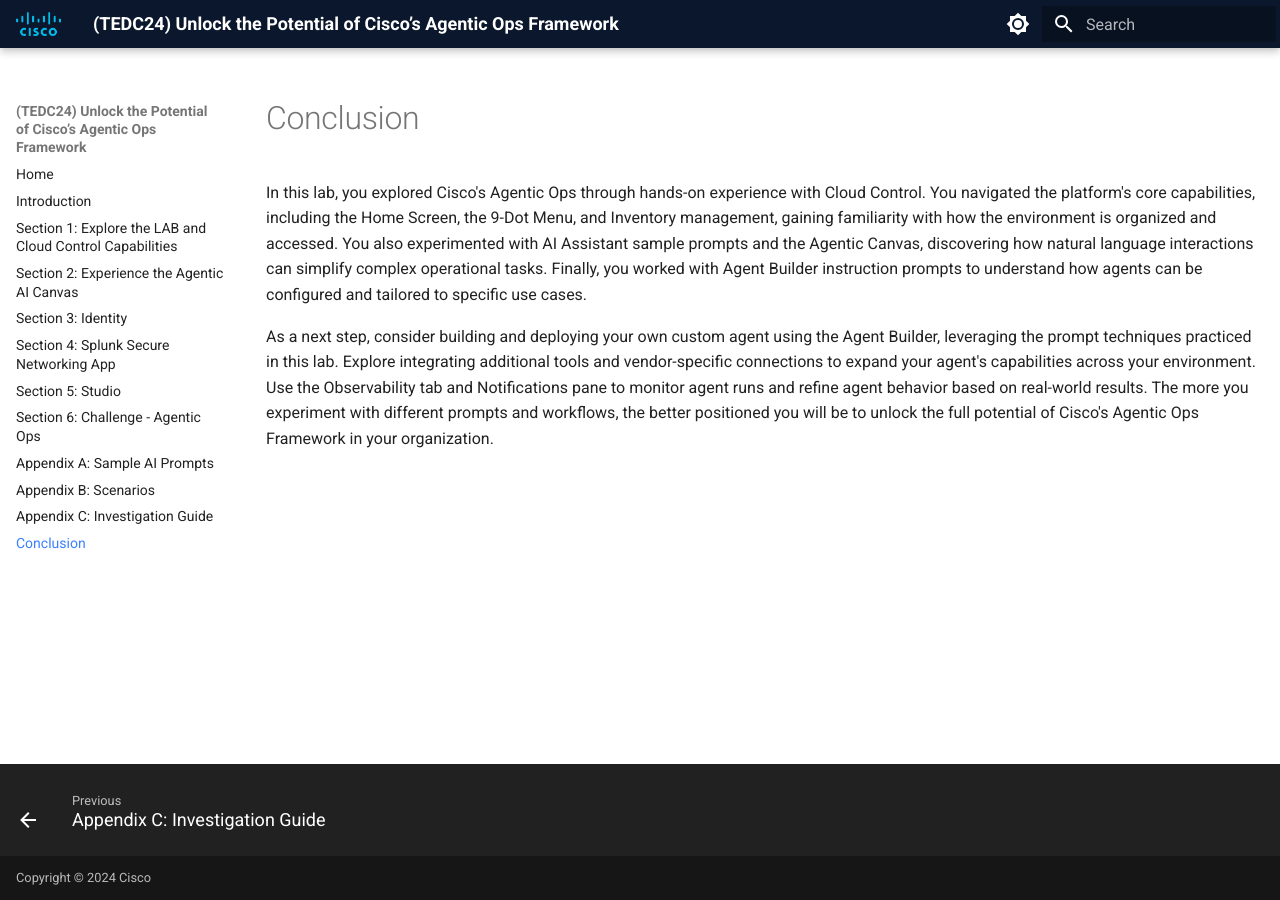
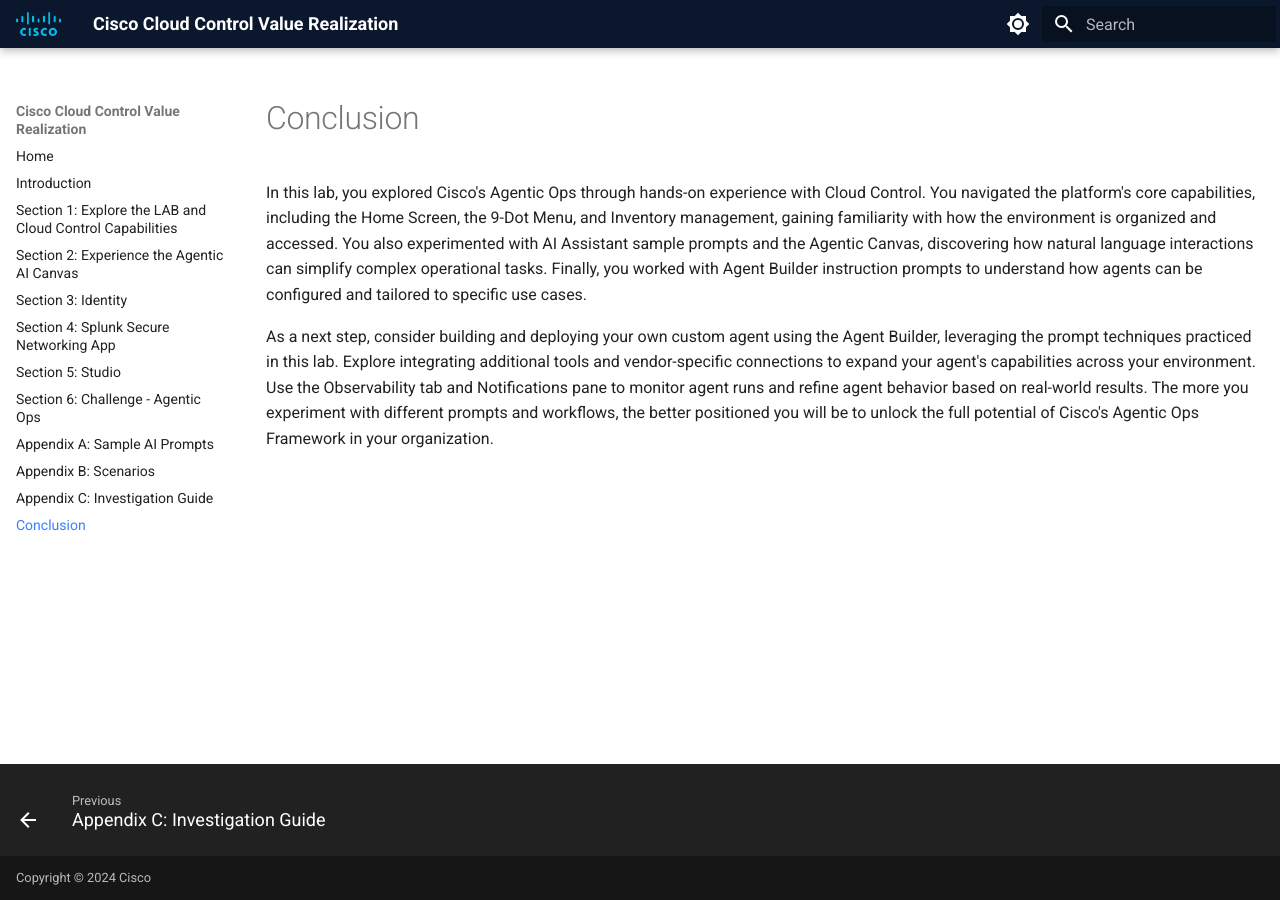
Before and after one commit to mokuma56/tedcn24-01-fy27, an MkDocs documentation site: the page built from docs/conclusion/index.md, in a window 1280 px wide. Built offline with MkDocs 1.6.1 and Material for MkDocs 9.7.7, drawn with Linux system fonts in a browser that asks for light colours.

Commit message:
Update lab guide — 2026-10-25 18:32

```diff
--- a/docs/overrides/home.html
+++ b/docs/overrides/home.html
@@ -11,6 +11,9 @@
     :root { .tx-hero__content { margin: 0; } }
     .tx-hero__content { padding-bottom: 1rem; margin: 0 auto; }
     .tx-hero__logo { scale: 1; width: 100%; padding-bottom: 50px; }
+    .tx-hero__event { padding-bottom: 50px; line-height: 1.05; }
+    .tx-hero__event-brand { display: block; font-size: 1.9rem; font-weight: 700; }
+    .tx-hero__event-name { display: block; font-size: 3rem; font-weight: 300; }
     .tx-hero__image { width: 850px; height: 1050px; order: 1; padding-right: 2.5rem; }
     .tx-hero .md-button { margin-top: .5rem; margin-right: .5rem; color: var(--md-primary-bg-color) }
     .tx-hero .md-button--primary { background-color: var(--md-primary-bg-color); color: rgb(0,0,0); border-color: var(--md-primary-bg-color) }
@@ -31,19 +34,27 @@
                 <img src="template_assets/CLAMER2025_Static_Midnight_Generic.png" draggable="false">
             </div>
             <div class="tx-hero__content">
+                {% if config.extra.event %}
+                <div class="tx-hero__event">
+                    <span class="tx-hero__event-brand">Cisco</span>
+                    <span class="tx-hero__event-name">{{ config.extra.event }}</span>
+                </div>
+                {% else %}
                 <div class="tx-hero__logo">
                     <img src="template_assets/TE_white_Logo_300dpi.png" draggable="false">
                 </div>
+                {% endif %}
                 <h1>
                     <script>
-                        var title = document.querySelector('meta[name="description"]').content
-                        const lab = title.split(" ")[0]
+                        var title = document.querySelector('meta[name="description"]').content.trim()
+                        // A leading session code (e.g. LTRXAR-3783) becomes the heading; plain titles have none
+                        const lab = /[0-9]/.test(title.split(" ")[0]) ? title.split(" ")[0] : ""
                         document.write(lab)
                     </script>
                 </h1>
                 <p>
                     <script>
-                        const descr = title.substring(title.indexOf(" ") + 1)
+                        const descr = lab ? title.substring(title.indexOf(" ") + 1) : title
                         document.write(descr)
                     </script>
                 </p>
--- a/mkdocs.yml
+++ b/mkdocs.yml
@@ -1,7 +1,7 @@
 ---
 dev_addr: "0.0.0.0:8000"
-site_name: " (TEDC24) Unlock the Potential of Cisco’s Agentic Ops Framework"
-site_description: " (TEDC24) Unlock the Potential of Cisco’s Agentic Ops Framework"
+site_name: "Cisco Cloud Control Value Realization"
+site_description: "Cisco Cloud Control Value Realization"
 site_author: "Cisco"
 copyright: Copyright &copy; 2024 Cisco
 theme:
@@ -32,6 +32,7 @@
   favicon: template_assets/cisco_logo.png
 extra:
   generator: false
+  event: "AMER Stay Ready Friday"
 extra_css:
   - stylesheets/extra.css
 extra_javascript:
```
Also changed, not shown: docs/index.md (+4 -2 lines).
